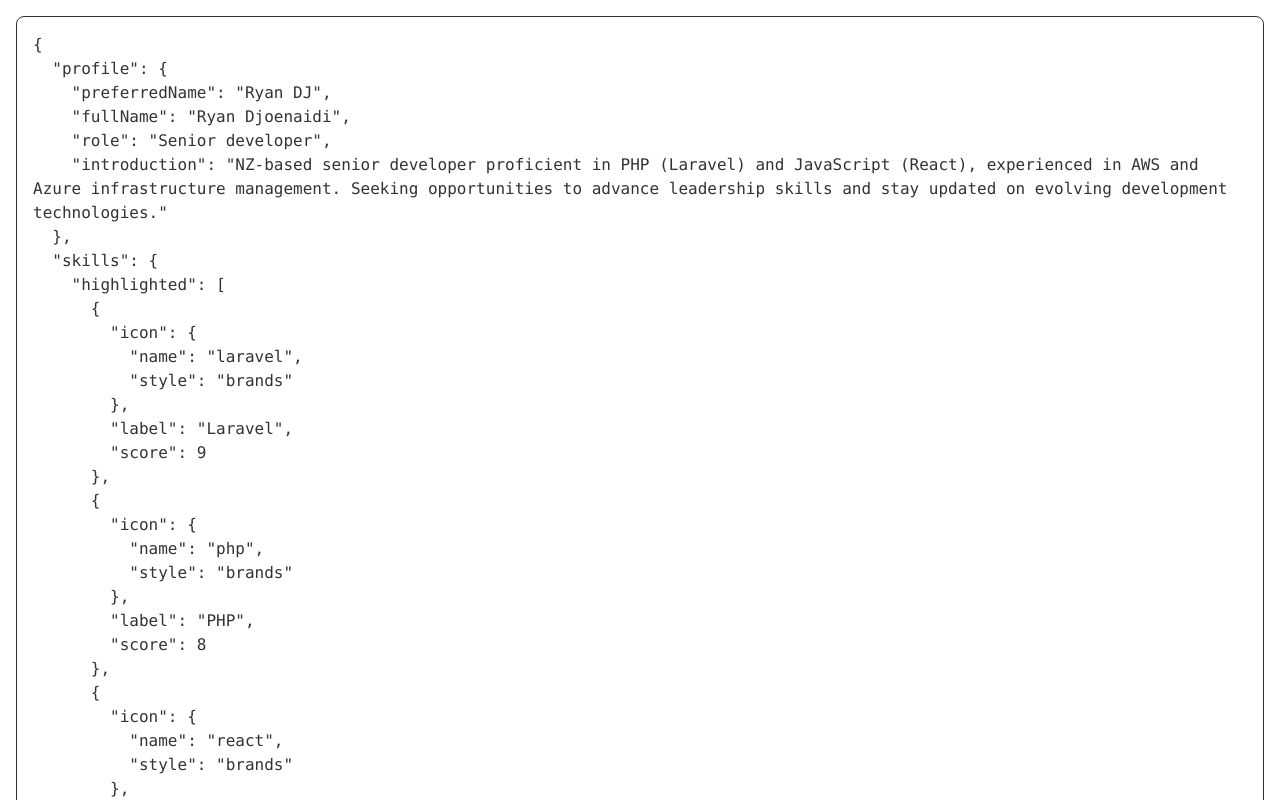
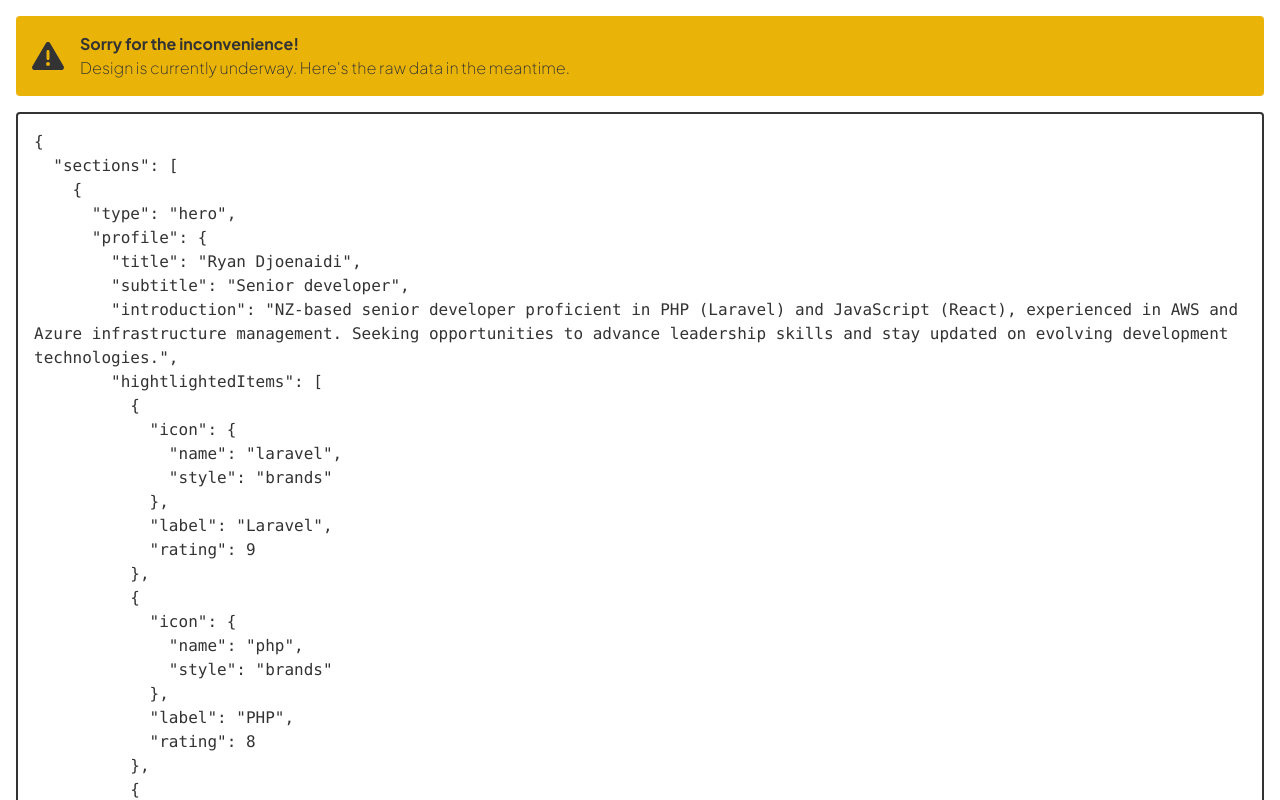
Before and after one commit to scaventum/ryandj, a Next.js app: page / in a window 1280 px wide. Shown: the top 800 px of the page. Built offline with nearby package versions, Linux system fonts and the light colour scheme.

Commit message:
Update warning on incomplite site

```diff
--- a/app/globals.css
+++ b/app/globals.css
@@ -3,29 +3,33 @@
 @tailwind utilities;
 
 :root {
-  --foreground-rgb: #333333;
-  --background-rgb: #ffffff;
+  --colour-foreground: #333333;
+  --colour-background: #ffffff;
+  --colour-accent: #00ffff;
 }
 
 @media (prefers-color-scheme: dark) {
   :root {
-    --foreground-rgb: #ffffff;
-    --background-rgb: #333333;
+    --colour-foreground: #ffffff;
+    --colour-background: #333333;
   }
 }
 
 * {
   box-sizing: border-box;
+  padding: 0;
+  margin: 0;
+  font-weight: 200;
 }
 
 html,
 body {
-  width: 100vw;
-  color: var(--foreground-rgb);
-  background: var(--background-rgb);
-  overflow: auto;
+  max-width: 100vw;
+  overflow-x: hidden;
+  background-color: var(--colour-background);
+  color: var(--colour-foreground);
 }
 
-body {
-  padding: 16px;
+a {
+  text-decoration: none;
 }
--- a/app/layout.tsx
+++ b/app/layout.tsx
@@ -1,16 +1,15 @@
 import type { Metadata } from "next";
-import { Inter } from "next/font/google";
+import { Plus_Jakarta_Sans } from "next/font/google";
 
-import data from "@data";
+import meta from "@data/meta";
+
+import "@fortawesome/fontawesome-svg-core/styles.css";
 
 import "./globals.css";
 
-const inter = Inter({ subsets: ["latin"] });
+const plusJakartaSans = Plus_Jakarta_Sans({ subsets: ["latin"] });
 
-export const metadata: Metadata = {
-  title: `${data.profile.preferredName} - ${data.profile.role}`,
-  description: data.profile.introduction,
-};
+export const metadata: Metadata = meta;
 
 export default function RootLayout({
   children,
@@ -19,7 +18,7 @@ export default function RootLayout({
 }) {
   return (
     <html lang="en">
-      <body className={inter.className}>{children}</body>
+      <body className={plusJakartaSans.className}>{children}</body>
     </html>
   );
 }
--- a/app/page.module.scss
+++ /dev/null
@@ -1,12 +0,0 @@
-.main {
-  width: 100%;
-
-  .raw {
-    width: 100%;
-    border: 1px solid var(--foreground-rgb);
-    padding: 16px;
-    border-radius: 8px;
-    overflow: auto;
-    white-space: pre-wrap;
-  }
-}
--- a/app/page.tsx
+++ b/app/page.tsx
@@ -1,11 +1,50 @@
+import { FontAwesomeIcon } from "@fortawesome/react-fontawesome";
+
 import data from "@data";
-
-import styles from "./page.module.scss";
+import { faWarning } from "@fortawesome/free-solid-svg-icons";
 
 export default function Home() {
   return (
-    <main className={styles.main}>
-      <pre className={styles.raw}>{JSON.stringify(data, null, 2)}</pre>
+    <main>
+      <section
+        className={["p-4", "flex", "flex-col", "gap-y-4", "text-base"].join(
+          " "
+        )}
+      >
+        <section
+          className={[
+            "rounded",
+            "p-4",
+            "bg-yellow-500",
+            "flex",
+            "gap-x-4",
+            "items-center",
+          ].join(" ")}
+        >
+          <FontAwesomeIcon icon={faWarning} size="2xl" />
+          <div>
+            <h3 className="font-bold">Sorry for the inconvenience!</h3>
+            <span>
+              Design is currently underway. Here&apos;s the raw data in the
+              meantime.
+            </span>
+          </div>
+        </section>
+        <section>
+          <pre
+            className={[
+              "rounded",
+              "border-2",
+              "border-current",
+              "border-solid",
+              "p-4",
+              "whitespace-pre-wrap",
+            ].join(" ")}
+          >
+            {JSON.stringify(data, null, 2)}
+          </pre>
+        </section>
+      </section>
     </main>
   );
 }
--- a/data/index.tsx
+++ b/data/index.tsx
@@ -1,20 +1,20 @@
 const data = {
+  sections: [
+    {
+      type: "hero",
       profile: {
-    preferredName: "Ryan DJ",
-    fullName: "Ryan Djoenaidi",
-    role: "Senior developer",
+        title: "Ryan Djoenaidi",
+        subtitle: "Senior developer",
         introduction:
           "NZ-based senior developer proficient in PHP (Laravel) and JavaScript (React), experienced in AWS and Azure infrastructure management. Seeking opportunities to advance leadership skills and stay updated on evolving development technologies.",
-  },
-  skills: {
-    highlighted: [
+        hightlightedItems: [
           {
             icon: {
               name: "laravel",
               style: "brands",
             },
             label: "Laravel",
-        score: 9,
+            rating: 9,
           },
           {
             icon: {
@@ -22,7 +22,7 @@ const data = {
               style: "brands",
             },
             label: "PHP",
-        score: 8,
+            rating: 8,
           },
           {
             icon: {
@@ -30,7 +30,7 @@ const data = {
               style: "brands",
             },
             label: "React",
-        score: 7,
+            rating: 7,
           },
           {
             icon: {
@@ -38,7 +38,7 @@ const data = {
               style: "brands",
             },
             label: "JS",
-        score: 7,
+            rating: 7,
           },
           {
             icon: {
@@ -46,10 +46,18 @@ const data = {
               style: "brands",
             },
             label: "AWS",
-        score: 7,
+            rating: 7,
           },
         ],
-    categorised: [
+      },
+    },
+    {
+      type: "categorised-items",
+      titling: {
+        title: "Skills",
+        subtitle: "And expertise",
+      },
+      items: [
         {
           icon: {
             name: "server",
@@ -63,7 +71,7 @@ const data = {
                 style: "brands",
               },
               label: "Laravel",
-            score: 9,
+              rating: 9,
             },
             {
               icon: {
@@ -71,35 +79,35 @@ const data = {
                 style: "brands",
               },
               label: "PHP",
-            score: 8,
+              rating: 8,
             },
             {
               icon: {
                 name: "database",
               },
               label: "MySQL",
-            score: 9,
+              rating: 9,
             },
             {
               icon: {
                 name: "cube",
               },
               label: "Composer",
-            score: 7,
+              rating: 7,
             },
             {
               icon: {
                 name: "terminal",
               },
               label: "Artisan",
-            score: 8,
+              rating: 8,
             },
             {
               icon: {
                 name: "server",
               },
               label: "NGINX",
-            score: 6,
+              rating: 6,
             },
           ],
         },
@@ -116,7 +124,7 @@ const data = {
                 style: "brands",
               },
               label: "React",
-            score: 7,
+              rating: 7,
             },
             {
               icon: {
@@ -124,7 +132,7 @@ const data = {
                 style: "brands",
               },
               label: "JS",
-            score: 7,
+              rating: 7,
             },
           ],
         },
@@ -141,7 +149,7 @@ const data = {
                 style: "brands",
               },
               label: "AWS",
-            score: 7,
+              rating: 7,
             },
             {
               icon: {
@@ -149,7 +157,15 @@ const data = {
                 style: "brands",
               },
               label: "Azure",
-            score: 6,
+              rating: 6,
+            },
+            {
+              icon: {
+                name: "docker",
+                style: "brands",
+              },
+              label: "Docker",
+              rating: 7,
             },
           ],
         },
@@ -166,7 +182,7 @@ const data = {
                 style: "brands",
               },
               label: "Linux",
-            score: 6,
+              rating: 6,
             },
           ],
         },
@@ -183,7 +199,7 @@ const data = {
                 style: "brands",
               },
               label: "Jira",
-            score: 8,
+              rating: 8,
             },
             {
               icon: {
@@ -191,7 +207,7 @@ const data = {
                 style: "brands",
               },
               label: "Confluence",
-            score: 8,
+              rating: 8,
             },
           ],
         },
@@ -208,7 +224,7 @@ const data = {
                 style: "brands",
               },
               label: "git",
-            score: 8,
+              rating: 8,
             },
             {
               icon: {
@@ -216,7 +232,7 @@ const data = {
                 style: "brands",
               },
               label: "Bitbucket",
-            score: 7,
+              rating: 7,
             },
             {
               icon: {
@@ -224,7 +240,7 @@ const data = {
                 style: "brands",
               },
               label: "GitHub",
-            score: 6,
+              rating: 6,
             },
           ],
         },
@@ -240,14 +256,14 @@ const data = {
                 name: "code",
               },
               label: "SilverStripe",
-            score: 5,
+              rating: 5,
             },
             {
               icon: {
                 name: "code",
               },
               label: "CodeIgniter",
-            score: 5,
+              rating: 5,
             },
             {
               icon: {
@@ -255,7 +271,7 @@ const data = {
                 style: "brands",
               },
               label: "Vue",
-            score: 5,
+              rating: 5,
             },
             {
               icon: {
@@ -263,15 +279,22 @@ const data = {
                 style: "brands",
               },
               label: "GitLab",
-            score: 5,
+              rating: 5,
             },
           ],
         },
       ],
     },
-  experiences: [
+    {
+      type: "timeline",
+      titling: {
+        title: "Experiences",
+        subtitle: "And expertise",
+      },
+      items: [
         {
           organisationName: "AKQA",
+          as: "Senior developer",
           location: "Wellington - New Zealand",
           period: {
             from: "Sep 2019",
@@ -286,6 +309,7 @@ const data = {
         },
         {
           organisationName: "Dream Config",
+          as: "Full stack web developer",
           location: "Auckland - New Zealand",
           period: {
             from: "Jan 2019",
@@ -300,6 +324,7 @@ const data = {
         },
         {
           organisationName: "SkyHi",
+          as: "Full stack web developer",
           location: "Auckland - New Zealand",
           period: {
             from: "Aug 2018",
@@ -313,6 +338,7 @@ const data = {
         },
         {
           organisationName: "Rinnai Indonesia",
+          as: "Full stack developer",
           location: "Jakarta - Indonesia",
           period: {
             from: "Oct 2014",
@@ -327,6 +353,7 @@ const data = {
         },
         {
           organisationName: "Pro-Int Dinamika",
+          as: "Graduate developer",
           location: "Jakarta - Indonesia",
           period: {
             from: "Aug 2013",
@@ -339,10 +366,13 @@ const data = {
           ],
         },
       ],
-  educations: [
+    },
     {
-      degree: "Bachelor of IT",
+      type: "timeline",
+      items: [
+        {
           organisationName: "WelTec",
+          as: "Bachelor of IT",
           location: "Lower Hutt - New Zealand",
           period: {
             from: "July 2017",
@@ -350,8 +380,8 @@ const data = {
           },
         },
         {
-      degree: "Bachelor of IT",
           organisationName: "Universitas Tarumanagara",
+          as: "Bachelor of IT",
           location: "Jakarta - Indonesia",
           period: {
             from: "August 2009",
@@ -359,61 +389,108 @@ const data = {
           },
         },
       ],
-  certifications: [
-    {
-      title: "edX Verified Certificate for AI for Everyone: Master the Basics",
-      link: "https://courses.edx.org/certificates/b65a31b3da03458da62b1097fba28cac",
-      issuedDate: "July 2023",
-      issuedBy: "IBM",
     },
     {
+      type: "hyperlinks",
+      items: [
+        {
+          icon: {
+            name: "certificate",
+          },
+          title:
+            "edX Verified Certificate for AI for Everyone: Master the Basics",
+          subtitle: "July 2023 by IBM",
+          link: "https://courses.edx.org/certificates/b65a31b3da03458da62b1097fba28cac",
+        },
+        {
+          icon: {
+            name: "aws",
+            style: "brands",
+          },
           title: "AWS Certified Solutions Architect - Associate",
+          subtitle: "September 2020 by AWS",
           link: "https://www.credly.com/badges/674de27d-9341-4de4-9eee-f764b3f354f6",
-      issuedDate: "September 2020",
-      issuedBy: "AWS",
         },
       ],
-  contacts: [
+    },
+    {
+      type: "hyperlinks",
+      items: [
         {
           icon: {
             name: "linkedin",
             style: "brands",
           },
-      label: "LinkedIn",
-      value: "https://www.linkedin.com/in/ryan-djoenaidi-383b96166/",
+          title: "LinkedIn",
+          link: "https://www.linkedin.com/in/ryan-djoenaidi-383b96166/",
         },
         {
           icon: {
             name: "gmail",
             style: "brands",
           },
-      label: "Gmail",
-      value: "mailto:ryan.djoenaidi@gmail.com",
+          title: "Gmail",
+          link: "mailto:ryan.djoenaidi@gmail.com",
         },
         {
           icon: {
             name: "whatsapp",
             style: "brands",
           },
-      label: "WhatsApp",
-      value: "https://wa.me/622040995746",
+          title: "WhatsApp",
+          link: "https://wa.me/622040995746",
         },
         {
           icon: {
             name: "github",
             style: "brands",
           },
-      label: "GitHub",
-      value: "https://github.com/scaventum",
+          title: "GitHub",
+          link: "https://github.com/scaventum",
         },
       ],
-  hobbies: [
-    "Programming, drawing, designing",
-    "Table tennis, Basketball, Badminton",
-    "YouTube, Netflix",
-    "Tramping",
+    },
+    {
+      type: "list",
+      items: [
+        {
+          icon: {
+            name: "code",
+          },
+          title: "Programming, drawing, designing",
+        },
+        {
+          icon: {
+            name: "basketball",
+          },
+          title: "Table tennis, Basketball, Badminton, Swimming",
+        },
+        {
+          icon: {
+            name: "gamepad",
+          },
+          title: "YouTube, Netflix",
+        },
+        {
+          icon: {
+            name: "umbrella-beach",
+          },
+          title: "Tramping, Staycation",
+        },
       ],
-  referees: ["Available upon request."],
+    },
+    {
+      type: "list",
+      items: [
+        {
+          icon: {
+            name: "user-check",
+          },
+          title: "Available upon request.",
+        },
+      ],
+    },
+  ],
 };
 
 export default data;
--- /dev/null
+++ b/data/meta.tsx
@@ -0,0 +1,7 @@
+const meta = {
+  title: "Ryan DJ - Senior developer",
+  description:
+    "NZ-based senior developer proficient in PHP (Laravel) and JavaScript (React), experienced in AWS and Azure infrastructure management. Seeking opportunities to advance leadership skills and stay updated on evolving development technologies.",
+};
+
+export default meta;
--- a/package.json
+++ b/package.json
@@ -9,6 +9,11 @@
     "lint": "next lint"
   },
   "dependencies": {
+    "@fortawesome/fontawesome-svg-core": "^6.5.0",
+    "@fortawesome/free-brands-svg-icons": "^6.5.0",
+    "@fortawesome/free-regular-svg-icons": "^6.5.0",
+    "@fortawesome/free-solid-svg-icons": "^6.5.0",
+    "@fortawesome/react-fontawesome": "^0.2.0",
     "next": "14.0.3",
     "react": "^18",
     "react-dom": "^18"
```
Also changed, not shown: 1 other file (tests, documents, lock files or other folders). Lines whose indentation alone changed are shown as unchanged.
